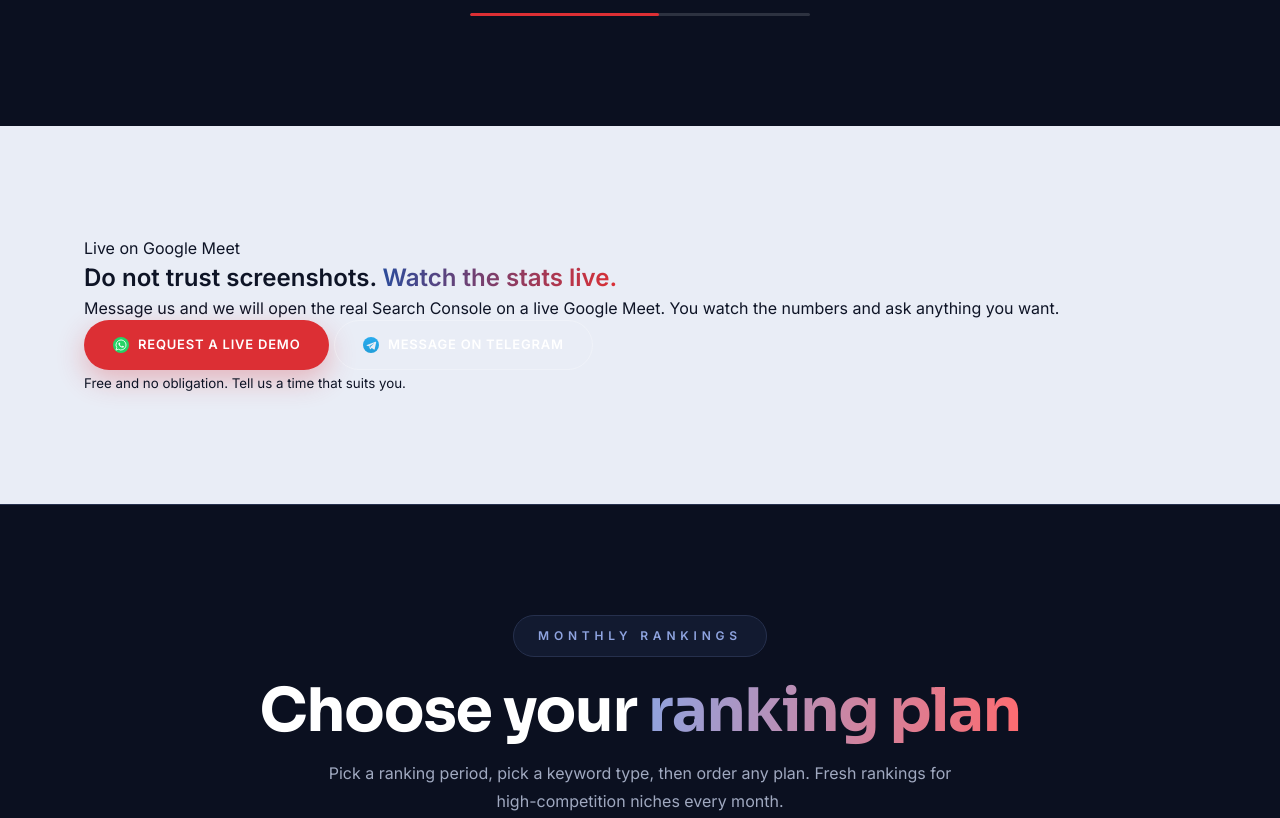
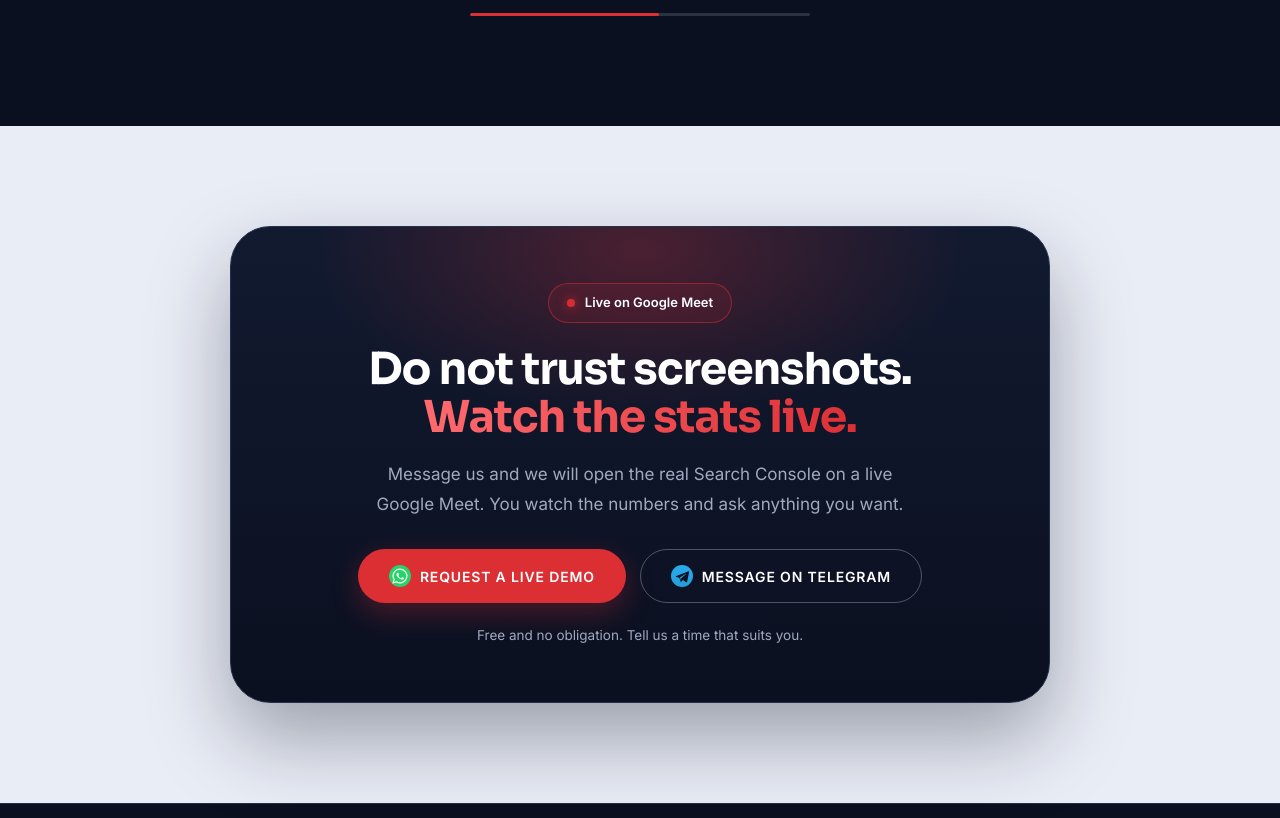
Before and after one commit to Hoorbutt8899/seoIgame, a plain HTML site: page index.html in a window 1280 px wide. Shown: the part 3103-3921 px from the top of the page. Drawn offline with Linux system fonts and the light colour scheme.

Commit message:
Add styles for live Google Meet demo section
Added styles for the live Google Meet demo section, including layout, buttons, and typography.

```diff
--- a/index.css
+++ b/index.css
@@ -934,3 +934,21 @@ header.scrolled .logo-img{height:42px}
   .sb-facts>div{flex-wrap:wrap;gap:4px 16px}
   .sb-card .btn{width:100%}
 }
+
+/* =====================================================================
+   LIVE GOOGLE MEET DEMO SECTION
+   PASTE THIS AT THE VERY END OF index.css
+   ===================================================================== */
+.ld-sec{padding:clamp(60px,8vw,100px) 0}
+.ld-card{position:relative;max-width:820px;margin:0 auto;padding:clamp(28px,5vw,56px) clamp(22px,5vw,64px);border-radius:clamp(26px,4vw,40px);background:linear-gradient(180deg,var(--ink2),var(--ink));border:1px solid var(--line-d);box-shadow:0 36px 80px rgba(11,16,32,.35);text-align:center;overflow:hidden}
+.ld-card::before{content:'';position:absolute;left:50%;top:-30%;width:80%;height:70%;transform:translateX(-50%);background:radial-gradient(closest-side,rgba(220,47,52,.28),transparent);pointer-events:none}
+.ld-card>*{position:relative}
+.ld-pill{display:inline-flex;align-items:center;gap:10px;padding:9px 18px;border-radius:999px;border:1px solid rgba(220,47,52,.5);background:rgba(220,47,52,.1);font-size:13px;font-weight:600;color:#fff}
+.ld-card h2{margin-top:22px;font-family:var(--fd);font-size:clamp(26px,4.2vw,44px);font-weight:700;line-height:1.1;letter-spacing:-.025em;color:#fff}
+.ld-card h2 .grad{background:linear-gradient(100deg,var(--accent-t),var(--accent));-webkit-background-clip:text;background-clip:text;color:transparent}
+.ld-card p{margin:18px auto 0;max-width:560px;font-size:clamp(14.5px,1.7vw,17px);line-height:1.75;color:var(--on-dark-mut)}
+.ld-btns{display:flex;flex-wrap:wrap;justify-content:center;gap:14px;margin-top:30px}
+.ld-btns .btn{height:54px;padding:0 30px;font-size:14px}
+.ld-btns .btn svg{width:22px;height:22px}
+.ld-card small{display:block;margin-top:22px;font-size:13.5px;color:var(--on-dark-mut)}
+@media (max-width:560px){.ld-btns .btn{width:100%}}
```
